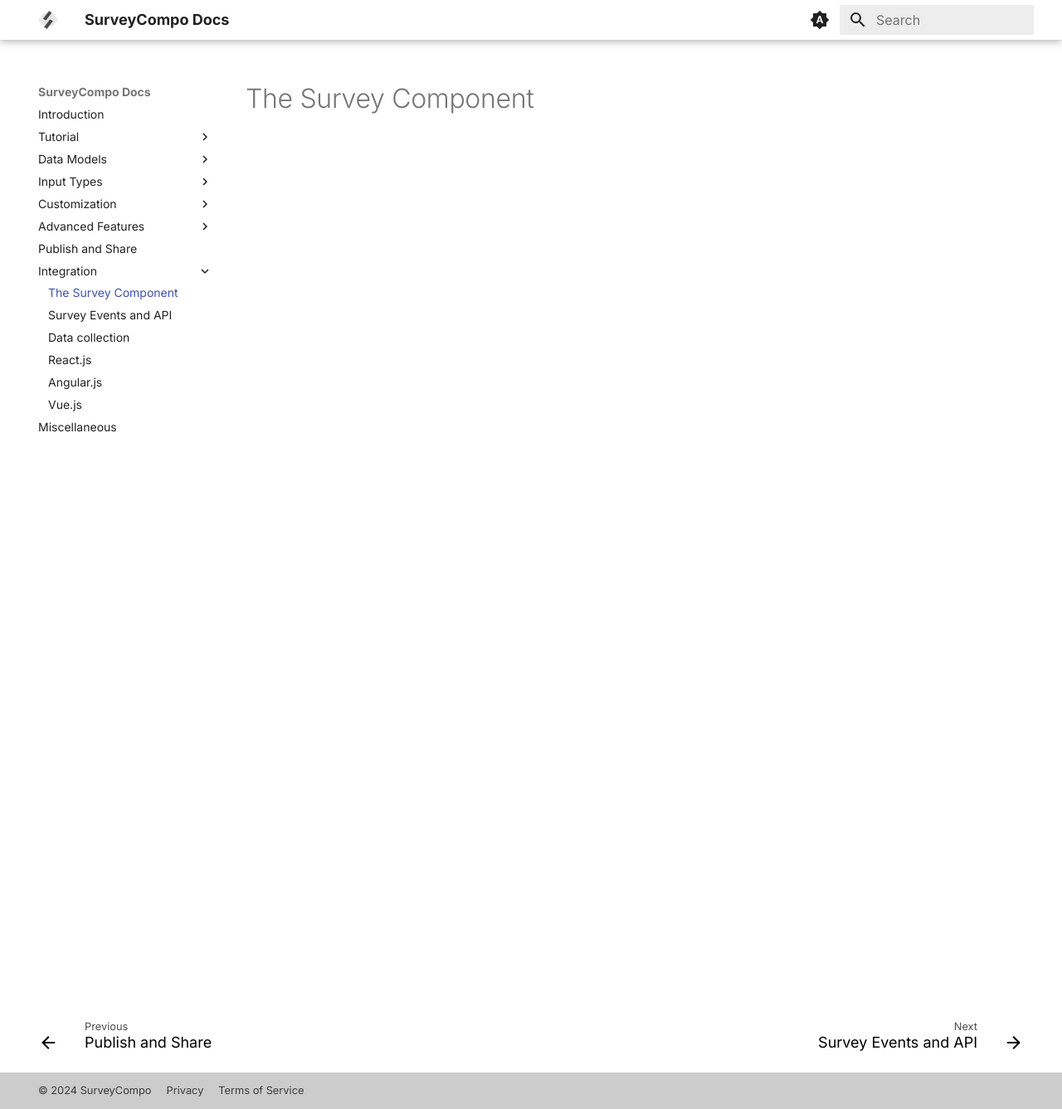
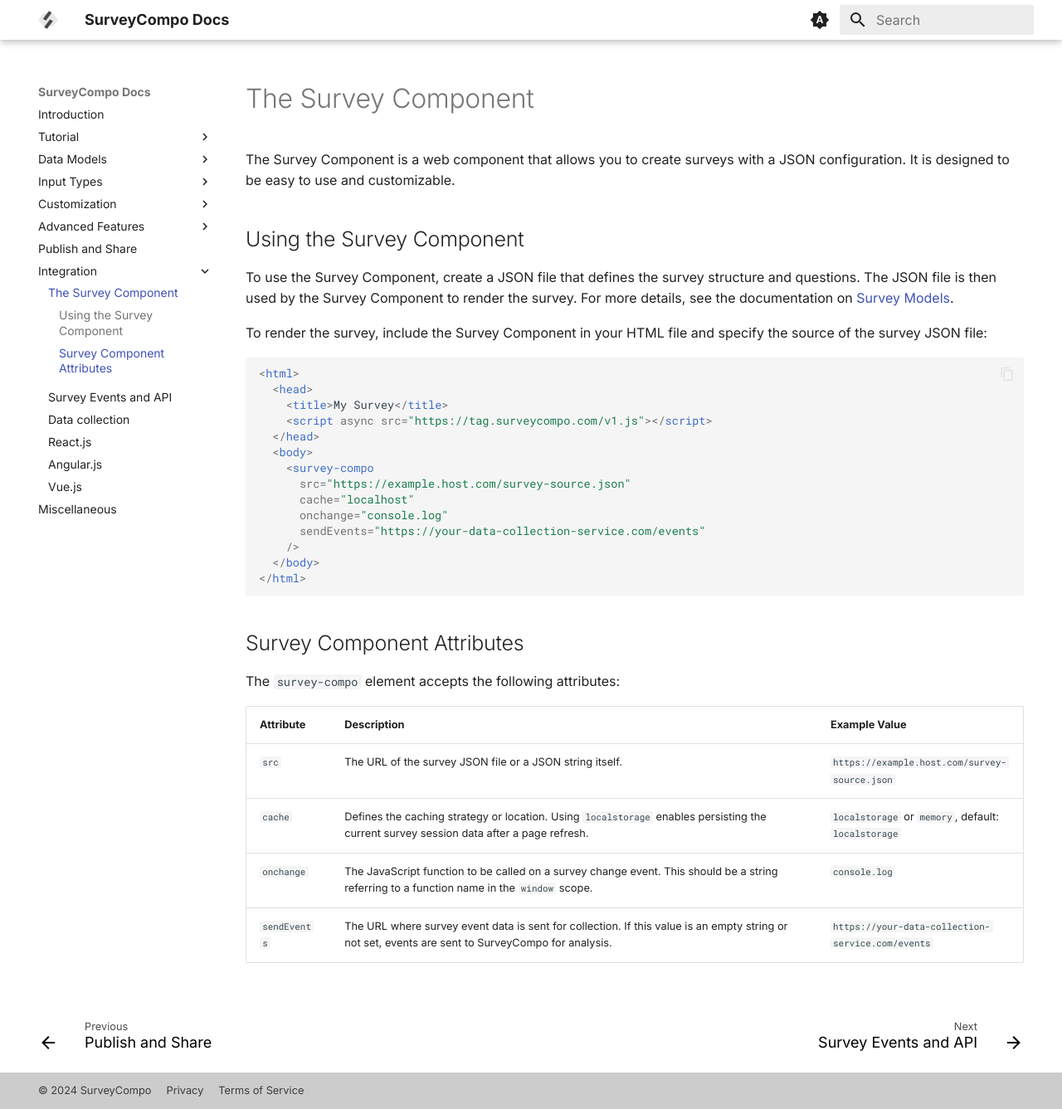
Before and after one commit to SurveyCompo/surveycompo-doc, an MkDocs documentation site: the page built from docs/integration/component.md, in a window 1280 px wide and 1337 px high. Shown: the whole window at 83% size. Built offline with MkDocs 1.6.1 and Material for MkDocs 9.7.7, drawn with Linux system fonts in a browser that asks for light colours.

Commit message:
add doc for the survey component itself

````diff
--- a/docs/integration/component.md
+++ b/docs/integration/component.md
@@ -1,3 +1,39 @@
 ---
 title: The Survey Component
 ---
+
+The Survey Component is a web component that allows you to create surveys with a JSON configuration. It is designed to be easy to use and customizable.
+
+## Using the Survey Component
+
+To use the Survey Component, create a JSON file that defines the survey structure and questions. The JSON file is then used by the Survey Component to render the survey. For more details, see the documentation on [Survey Models](/data-models/survey/).
+
+To render the survey, include the Survey Component in your HTML file and specify the source of the survey JSON file:
+
+```html
+<html>
+  <head>
+    <title>My Survey</title>
+    <script async src="https://tag.surveycompo.com/v1.js"></script>
+  </head>
+  <body>
+    <survey-compo
+      src="https://example.host.com/survey-source.json"
+      cache="localhost"
+      onchange="console.log"
+      sendEvents="https://your-data-collection-service.com/events"
+    />
+  </body>
+</html>
+```
+
+## Survey Component Attributes
+
+The `survey-compo` element accepts the following attributes:
+
+| Attribute    | Description                                                                                                                                       | Example Value                                       |
+| ------------ | ------------------------------------------------------------------------------------------------------------------------------------------------- | --------------------------------------------------- |
+| `src`        | The URL of the survey JSON file or a JSON string itself.                                                                                          | `https://example.host.com/survey-source.json`       |
+| `cache`      | Defines the caching strategy or location. Using `localstorage` enables persisting the current survey session data after a page refresh.           | `localstorage` or `memory`, default: `localstorage` |
+| `onchange`   | The JavaScript function to be called on a survey change event. This should be a string referring to a function name in the `window` scope.        | `console.log`                                       |
+| `sendEvents` | The URL where survey event data is sent for collection. If this value is an empty string or not set, events are sent to SurveyCompo for analysis. | `https://your-data-collection-service.com/events`   |
````
